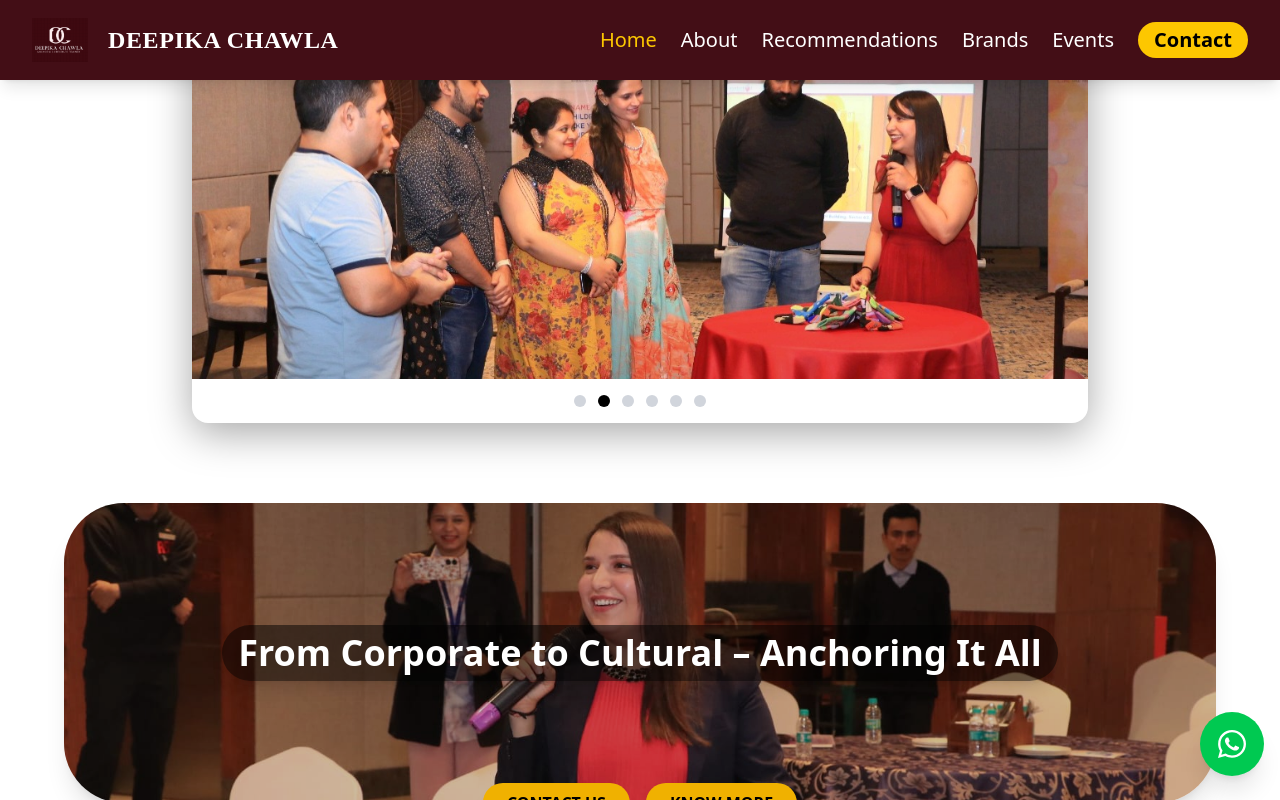
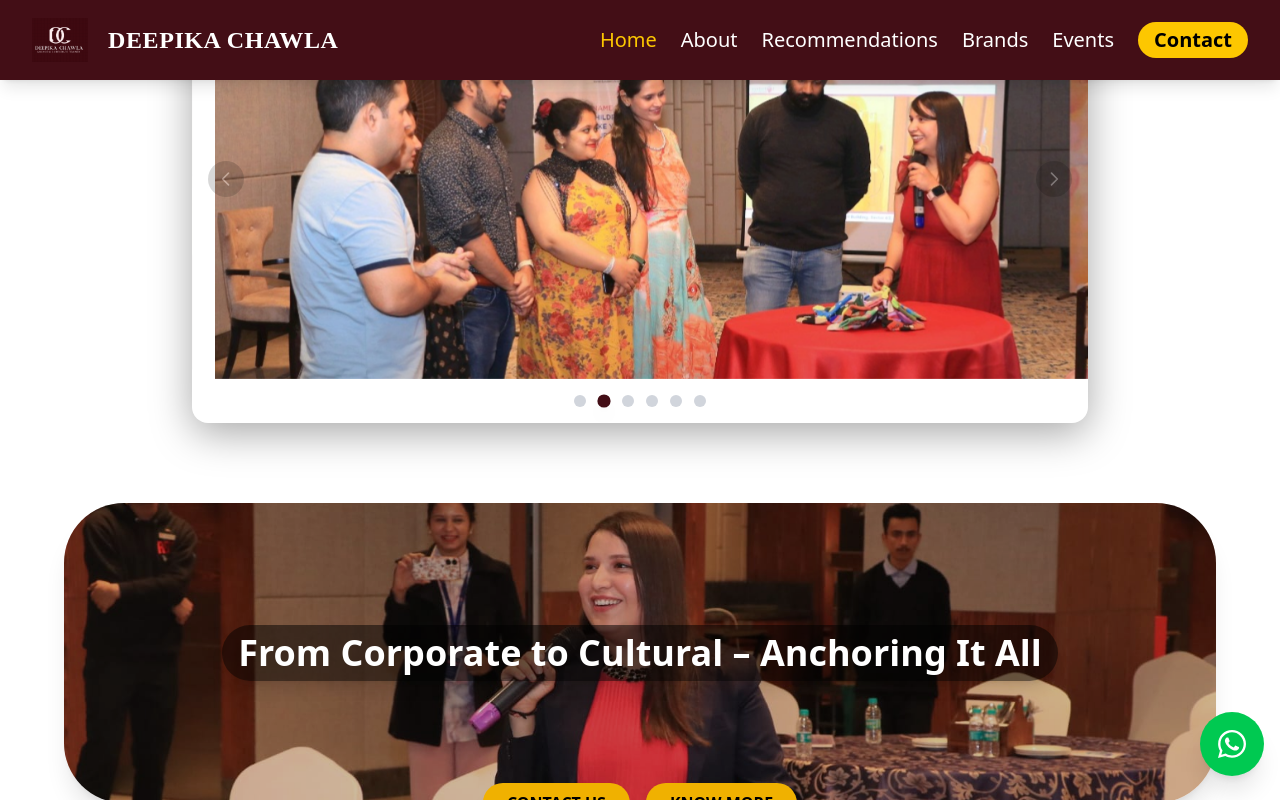
Before and after one commit to AnuragSharma2005/freelancing, a React (Vite) app: page / in a window 1280 px wide. Both pictures are taken after a click on the button 580 px from the left and 2420 px from the top of the page. Shown: the part 2020-2820 px from the top of the page. Built offline with nearby package versions, Linux system fonts and the light colour scheme.

Commit message:
slider fast on slider page

```diff
--- a/src/Components/Contact.jsx
+++ b/src/Components/Contact.jsx
@@ -252,12 +252,12 @@ await fetch("https://formsubmit.co/deepikaashine@gmail.com", {
     //   delay: 0.2,
     //   link: "https://www.facebook.com/deepikaa.1996", // Replace with correct username
     // },
-    {
-      icon: FaXTwitter,
-      bg: "bg-black hover:bg-gray-800",
-      delay: 0.3,
-      link: "https://twitter.com/deepikaa_1996", // Replace with correct handle
-    },
+    // {
+    //   icon: FaXTwitter,
+    //   bg: "bg-black hover:bg-gray-800",
+    //   delay: 0.3,
+    //   link: "https://twitter.com/deepikaa_1996", // Replace with correct handle
+    // },
     // {
     //   icon: FaYoutube,
     //   bg: "bg-red-600 hover:bg-red-500",
--- a/src/Components/EventSlider.jsx
+++ b/src/Components/EventSlider.jsx
@@ -1,107 +1,92 @@
-"use client";
-import { useEffect, useState } from "react";
-import { motion, AnimatePresence } from "framer-motion";
+"use client"
 
-const images = [
-  "/Slider1.jpg",
-  "/Slider2.jpg",
-  "/Slider3.jpg",
-  "/Slider4.jpg",
-  "/Slider5.jpg",
-  "/Slider7.jpg",
-];
+import { useEffect, useState } from "react"
 
-const variants = {
-  enter: (direction) => ({
-    x: direction > 0 ? 300 : -300,
-    opacity: 0,
-  }),
-  center: { x: 0, opacity: 1 },
-  exit: (direction) => ({
-    x: direction < 0 ? 300 : -300,
-    opacity: 0,
-  }),
-};
+const images = ["/Slider1.jpg", "/Slider2.jpg", "/Slider3.jpg", "/Slider4.jpg", "/Slider5.jpg", "/Slider7.jpg"]
 
 const EventSlider = () => {
-  const [[current, direction], setCurrent] = useState([0, 0]);
+  const [current, setCurrent] = useState(0)
+  const [isAnimating, setIsAnimating] = useState(false)
 
   const paginate = (newDirection) => {
-    setCurrent([
-      (current + newDirection + images.length) % images.length,
-      newDirection,
-    ]);
-  };
+    if (isAnimating) return
+    setIsAnimating(true)
+    setCurrent((prev) => (prev + newDirection + images.length) % images.length)
+    setTimeout(() => setIsAnimating(false), 500)
+  }
 
   const goToSlide = (index) => {
-    const newDirection = index > current ? 1 : -1;
-    setCurrent([index, newDirection]);
-  };
+    if (isAnimating || index === current) return
+    setIsAnimating(true)
+    setCurrent(index)
+    setTimeout(() => setIsAnimating(false), 500)
+  }
 
   useEffect(() => {
     const interval = setInterval(() => {
-      paginate(1);
-    }, 2000);
-    return () => clearInterval(interval);
-  }, [current]);
+      paginate(1)
+    }, 2000) // Increased interval to 4 seconds for better viewing
+    return () => clearInterval(interval)
+  }, [current, isAnimating])
 
   return (
     <div className="w-full max-w-4xl mx-auto mt-20 mb-16 px-4 sm:px-0">
       {/* 🔠 Heading */}
- <motion.div
-          initial={{ opacity: 0, y: -50 }}
-          animate={{ opacity: 1, y: 0 }}
-          transition={{ duration: 0.8, delay: 0.2 }}
-          className="text-center mb-16"
-        >
-          <motion.div
-            initial={{ scale: 0.9 }}
-            animate={{ scale: 1 }}
-            transition={{ duration: 0.6, delay: 0.4 }}
-            className="relative mx-auto max-w-fit mb-8"
-          >
+      <div className="text-center mb-16 animate-fade-in">
+        <div className="relative mx-auto max-w-fit mb-8">
           <h1 className="text-5xl md:text-6xl font-extrabold text-transparent bg-clip-text bg-gradient-to-r from-[#430e16] via-[#80242a] to-[#430e16] text-center drop-shadow-lg">
             🎓 My Events Highlights
           </h1>
-            <motion.div
-              className="h-1.5 w-32 mx-auto mt-4 bg-gradient-to-r from-[#80242a] via-[#430e16] to-[#80242a] rounded-full shadow-lg"
-              initial={{ width: 0 }}
-              animate={{ width: 128 }}
-              transition={{ duration: 0.8, delay: 0.6 }}
-            />
-          </motion.div>
-          <motion.p
-            initial={{ opacity: 0 }}
-            animate={{ opacity: 1 }}
-            transition={{ duration: 0.6, delay: 0.8 }}
-            className="text-lg text-gray-600 max-w-2xl mx-auto leading-relaxed"
-          >
+          <div className="h-1.5 w-32 mx-auto mt-4 bg-gradient-to-r from-[#80242a] via-[#430e16] to-[#80242a] rounded-full shadow-lg animate-expand" />
+        </div>
+        <p className="text-lg text-gray-600 max-w-2xl mx-auto leading-relaxed opacity-0 animate-fade-in-delayed">
           A glimpse into memorable events, impactful performances, and moments that truly made a mark on every stage.
-          </motion.p>
-
-        </motion.div>
+        </p>
+      </div>
 
       {/* 🖼️ Slider */}
       <div className="relative w-full overflow-hidden rounded-2xl shadow-[0_10px_40px_rgba(0,0,0,0.35)] bg-white">
         <div className="relative w-full h-[280px] sm:h-[400px]">
-    <AnimatePresence initial={false} custom={direction}>
-      <motion.img
-        key={current}
-        src={images[current]}
-        custom={direction}
-        variants={variants}
-        initial="enter"
-        animate="center"
-        exit="exit"
-        transition={{
-          x: { type: "spring", stiffness: 300, damping: 30 },
-          opacity: { duration: 0.4 },
+          {images.map((image, index) => (
+            <img
+              key={index}
+              src={image || "/placeholder.svg"}
+              alt={`Event slide ${index + 1}`}
+              className={`absolute w-full h-full object-cover transition-all duration-500 ease-in-out ${
+                index === current
+                  ? "opacity-100 translate-x-0 scale-100"
+                  : index < current
+                    ? "opacity-0 -translate-x-full scale-95"
+                    : "opacity-0 translate-x-full scale-95"
+              }`}
+              style={{
+                zIndex: index === current ? 10 : 1,
               }}
-        className="absolute w-full h-full object-cover pointer-events-none"
             />
-    </AnimatePresence>
+          ))}
+
+          <button
+            onClick={() => paginate(-1)}
+            disabled={isAnimating}
+            className="absolute left-4 top-1/2 -translate-y-1/2 z-20 bg-black/50 hover:bg-black/70 text-white p-2 rounded-full transition-all duration-200 opacity-0 group-hover:opacity-100 disabled:opacity-30"
+            aria-label="Previous slide"
+          >
+            <svg className="w-5 h-5" fill="none" stroke="currentColor" viewBox="0 0 24 24">
+              <path strokeLinecap="round" strokeLinejoin="round" strokeWidth={2} d="M15 19l-7-7 7-7" />
+            </svg>
+          </button>
+
+          <button
+            onClick={() => paginate(1)}
+            disabled={isAnimating}
+            className="absolute right-4 top-1/2 -translate-y-1/2 z-20 bg-black/50 hover:bg-black/70 text-white p-2 rounded-full transition-all duration-200 opacity-0 group-hover:opacity-100 disabled:opacity-30"
+            aria-label="Next slide"
+          >
+            <svg className="w-5 h-5" fill="none" stroke="currentColor" viewBox="0 0 24 24">
+              <path strokeLinecap="round" strokeLinejoin="round" strokeWidth={2} d="M9 5l7 7-7 7" />
+            </svg>
+          </button>
         </div>
-
 
         {/* ⚫ Dot Indicators */}
         <div className="flex justify-center gap-3 mt-4 pb-4">
@@ -109,15 +94,56 @@ const EventSlider = () => {
             <button
               key={index}
               onClick={() => goToSlide(index)}
-            className={`w-3 h-3 rounded-full ${
-              current === index ? "bg-black" : "bg-gray-300"
-            } transition-all duration-300`}
+              disabled={isAnimating}
+              className={`w-3 h-3 rounded-full transition-all duration-300 hover:scale-110 disabled:cursor-not-allowed ${
+                current === index ? "bg-[#430e16] shadow-lg scale-110" : "bg-gray-300 hover:bg-gray-400"
+              }`}
+              aria-label={`Go to slide ${index + 1}`}
             />
           ))}
         </div>
       </div>
-  </div>
-);
+
+      <style jsx>{`
+        .animate-fade-in {
+          animation: fadeIn 0.8s ease-out forwards;
         }
 
-export default EventSlider;
+        .animate-fade-in-delayed {
+          animation: fadeIn 0.6s ease-out 0.8s forwards;
+        }
+
+        .animate-expand {
+          animation: expand 0.8s ease-out 0.6s forwards;
+          width: 0;
+        }
+
+        @keyframes fadeIn {
+          from {
+            opacity: 0;
+            transform: translateY(-20px);
+          }
+          to {
+            opacity: 1;
+            transform: translateY(0);
+          }
+        }
+
+        @keyframes expand {
+          from {
+            width: 0;
+          }
+          to {
+            width: 8rem;
+          }
+        }
+
+        .group:hover .group-hover\\:opacity-100 {
+          opacity: 1;
+        }
+      `}</style>
+    </div>
+  )
+}
+
+export default EventSlider
--- a/src/Components/Events.jsx
+++ b/src/Components/Events.jsx
@@ -403,13 +403,13 @@ const Events = () => {
       </motion.section>
 
       <motion.section
-        className="bg-[#f8f8f8] py-20 text-black relative"
+        className="bg-white py-20 text-black relative"
         initial="hidden"
         whileInView="show"
         viewport={{ once: false, amount: 0.2 }}
         variants={containerVariants}
       >
-        <div className="max-w-5xl mx-auto text-center mb-12">
+        <div className="max-w-5xl mx-auto text-center mb-12 ">
           <motion.h2 className="text-4xl md:text-5xl font-bold tracking-tight mb-4" variants={heroVariants}>
             <span className="bg-gradient-to-r from-pink-500 via-red-400 to-yellow-400 bg-clip-text text-transparent">
               Best Moments
--- a/src/Components/Footer.jsx
+++ b/src/Components/Footer.jsx
@@ -51,13 +51,13 @@ const Footer = () => {
                 >
                   <Facebook size={16} />
                 </a> */}
-                <a
+                {/* <a
                   href="#"
                   className="bg-black p-2 md:p-3 rounded hover:opacity-80 transition-opacity"
                   aria-label="Twitter"
                 >
                   <Twitter size={16} />
-                </a>
+                </a> */}
                 {/* <a
                   href="#"
                   className="bg-[#ff0000] p-2 md:p-3 rounded hover:opacity-80 transition-opacity"
```
Lines whose indentation alone changed are shown as unchanged.
